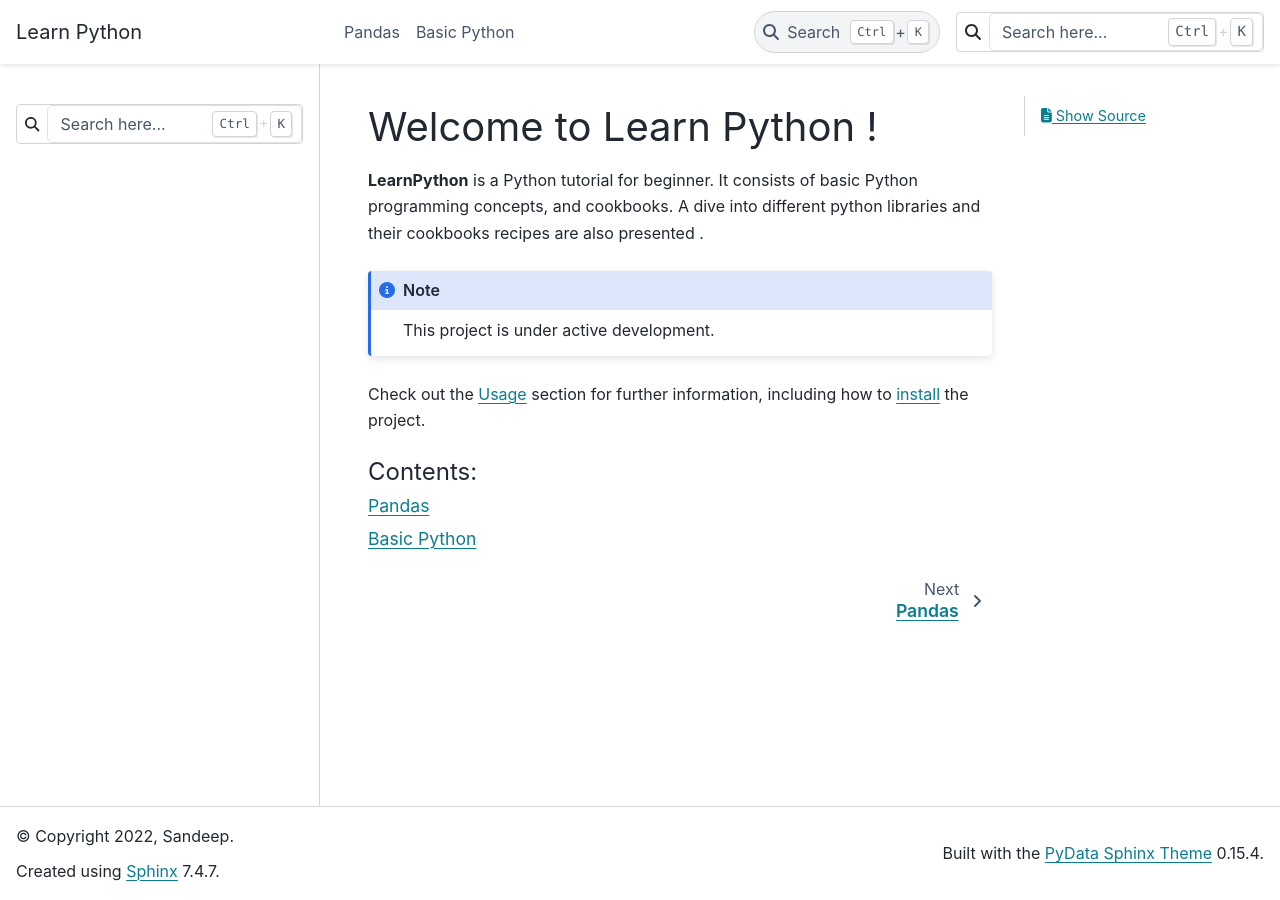
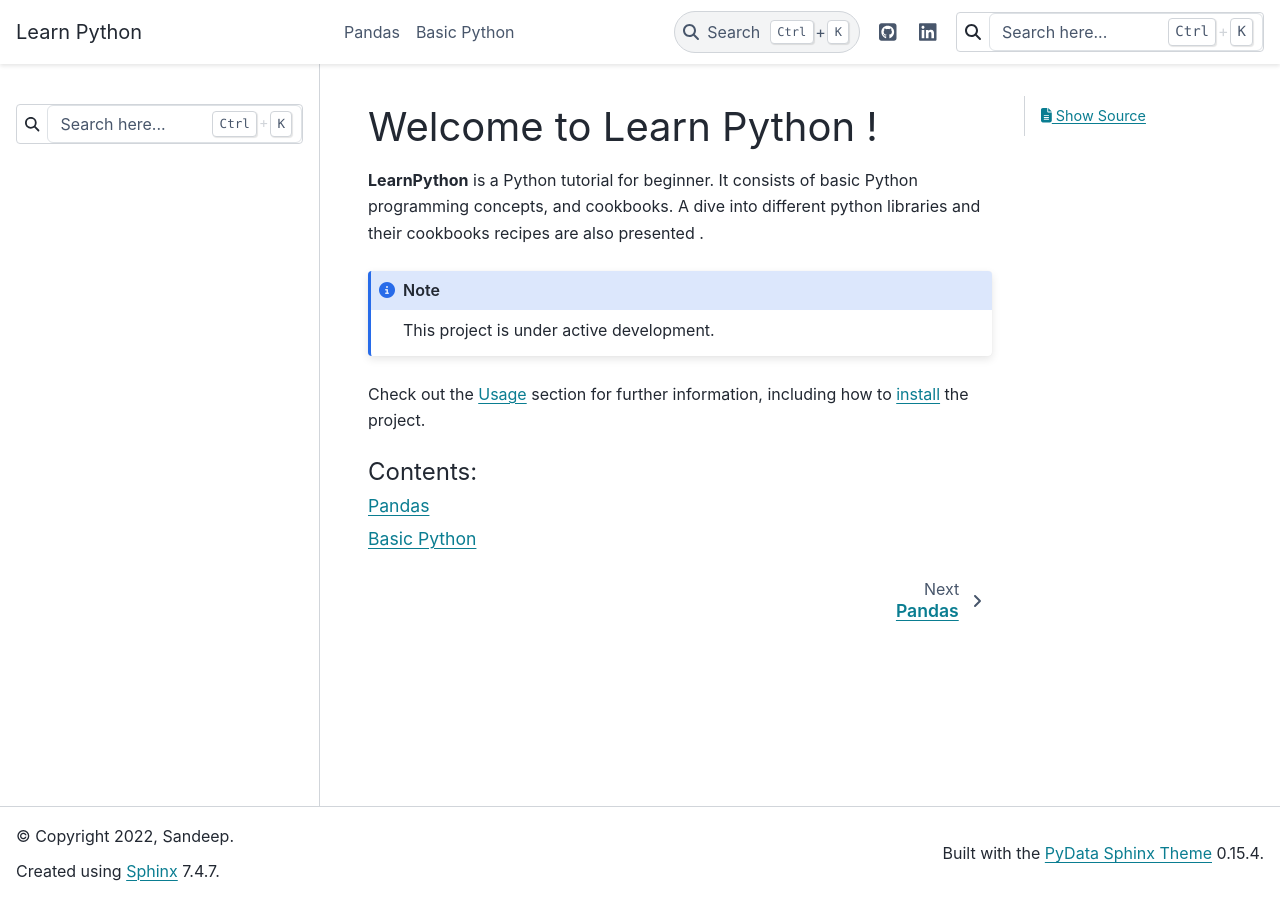
Before and after one commit to sandy1618/LearnPython, a Sphinx documentation site: the page built from docs/source/index.rst, in a window 1280 px wide. Built offline with Sphinx 7.4.7 and the PyData theme 0.15.4, drawn with Linux system fonts in a browser that asks for light colours.

Commit message:
[Feat] Icons to linkedin and git

```diff
--- a/docs/source/conf.py
+++ b/docs/source/conf.py
@@ -60,10 +60,25 @@ html_theme_options = {
   "navbar_end": ["navbar-icon-links.html", "search-field.html"],
   "search_bar_text": "Search here...",
   "page_sidebar_items": ["page-toc", "edit-this-page"],
-#   "left_sidebar_end": ["sidebar-ethical-ads"],
+  # "left_sidebar_end": ["sidebar-ethical-ads"],
+  "icon_links": [
+        {
+            "name": "GitHub",
+            "url": "https://github.com/sandy1618/LearnPython",
+            "icon": "fab fa-github-square",
+            "type": "fontawesome",
+        },
 
+        {
+            "name": "LinkedIn",
+            "url": "https://www.linkedin.com/in/sandeep-kumar-nayak-48085865/",
+            "icon": "fab fa-linkedin",
+            "type": "fontawesome",
+            # The default for `type` is `fontawesome` so it is not actually required in any of the above examples as it is shown here
+        },
+    ],
+}
 
-}
 html_sidebars = {
     "**": ["search-field.html", "sidebar-nav-bs.html", "sidebar-ethical-ads.html"]
 }
```
